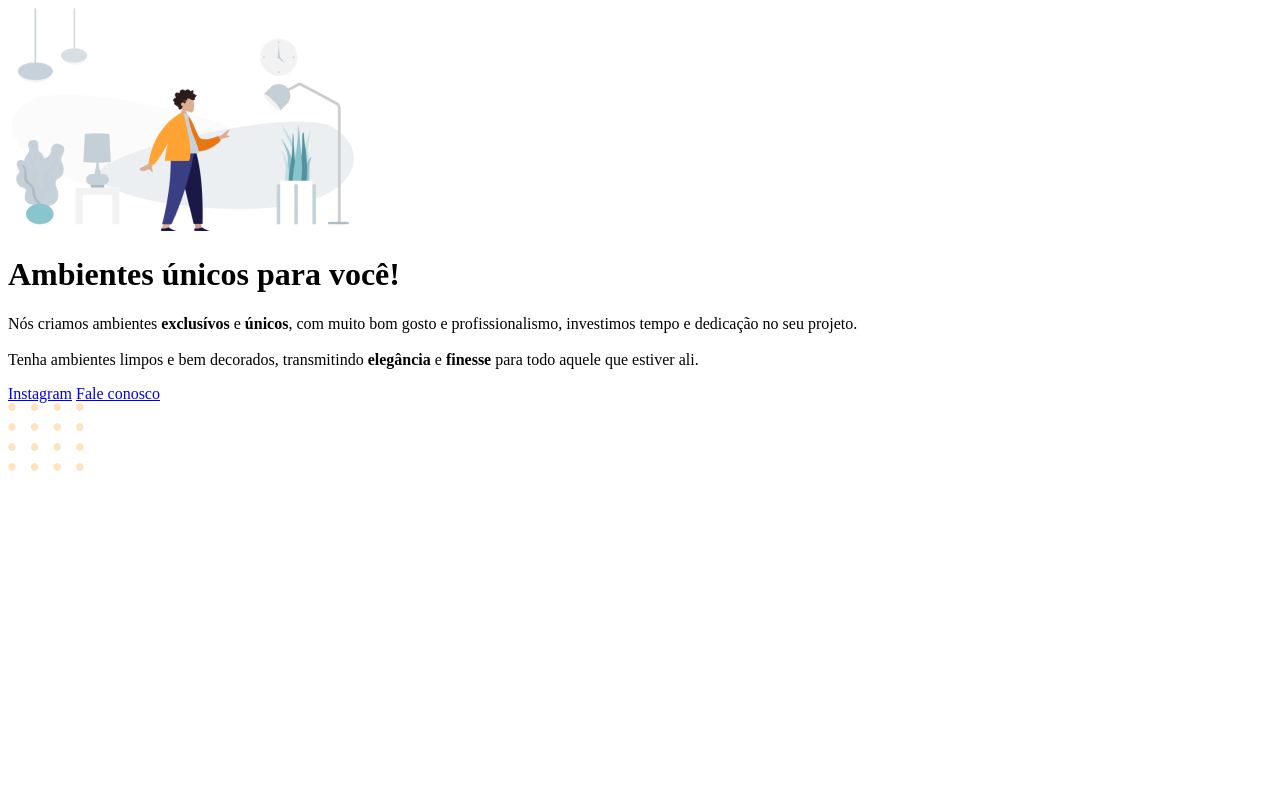
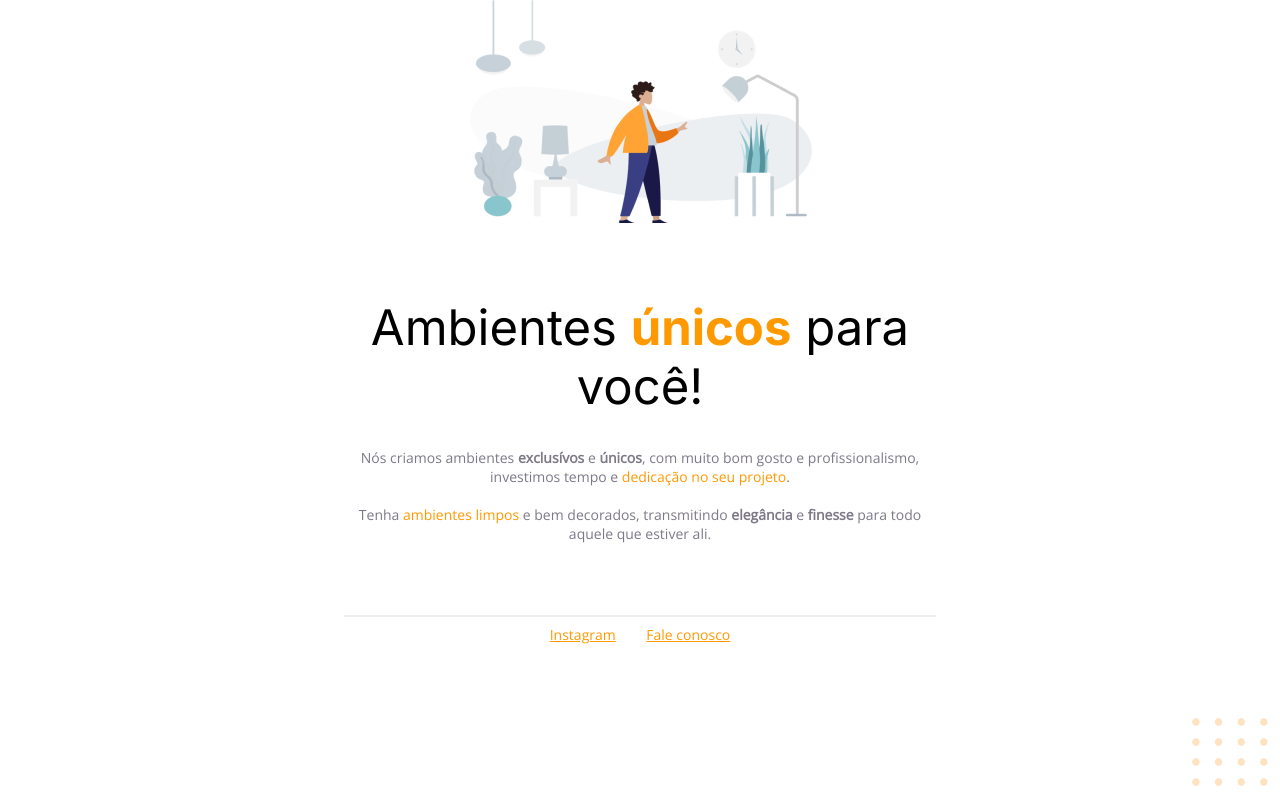
Before and after one commit to WalderWilliam/Some_Projects, a plain HTML site: page Ambientes únicos para você/index.html in a window 1280 px wide. Drawn offline with nearby package versions, Linux system fonts and the light colour scheme.

Commit message:
index and style updates

```diff
--- a/Ambientes únicos para você/index.html
+++ b/Ambientes únicos para você/index.html
@@ -1,6 +1,12 @@
 <!DOCTYPE html>
 <html lang="en">
   <head>
+    <link rel="preconnect" href="https://fonts.googleapis.com" />
+    <link rel="preconnect" href="https://fonts.gstatic.com" crossorigin />
+    <link
+      href="https://fonts.googleapis.com/css2?family=Inter:wght@400;700&family=Open+Sans&display=swap"
+      rel="stylesheet"
+    />
     <meta charset="UTF-8" />
     <meta name="viewport" content="width=device-width, initial-scale=1.0" />
     <title>Ambientes únicos</title>
@@ -12,7 +18,7 @@
     <div class="main">
       <img src="./images/guyinlivingroom.png" alt="guy in a living room" />
 
-      <h1>Ambientes únicos para você!</h1>
+      <h1>Ambientes <span>únicos</span> para você!</h1>
 
       <p>
         Nós criamos ambientes <strong>exclusívos</strong> e
@@ -27,9 +33,19 @@
     </div>
     <footer>
       <div class="line"></div>
-      <a href="http://" target="_blank">Instagram</a>
-      <a href="http://" target="_blank">Fale conosco</a>
+      <a href="https://www.instagram.com/walder_william/" target="_blank"
+        >Instagram</a
+      >
+      <a
+        href="https://www.linkedin.com/in/walder-william-4b700a235/"
+        target="_blank"
+        >Fale conosco</a
+      >
     </footer>
-    <img src="./images/balls_decoration.svg" alt="balls decoration" />
+    <div class="balls">
+      <a href="https://www.instagram.com/walder_william/">
+        <img src="./images/balls_decoration.svg" alt="balls decoration" />
+      </a>
+    </div>
   </body>
 </html>
--- a/Ambientes únicos para você/style.css
+++ b/Ambientes únicos para você/style.css
@@ -0,0 +1,62 @@
+* {
+  margin: 0;
+  padding: 0;
+  box-sizing: border-box;
+}
+
+:root {
+  font-size: 62.5%;
+}
+
+body .main,
+footer {
+  font-family: 'Open Sans', sans-serif;
+  text-align: center;
+  width: 59.2rem;
+  margin: auto;
+}
+
+h1 {
+  font-family: 'Inter', sans-serif;
+  font-size: 4.9rem;
+  font-weight: normal;
+  margin-top: 7.2rem;
+}
+
+h1 span {
+  color: #ff9900;
+  font-weight: bold;
+}
+
+p {
+  color: #7d7987;
+  font-size: 1.4rem;
+
+  margin-top: 3.2rem;
+  margin-bottom: 7.2rem;
+}
+
+p span {
+  color: #ff9900;
+}
+
+.line {
+  border: 1px solid #eceff2;
+  margin-bottom: 0.8rem;
+}
+
+footer a {
+  font-size: 1.4rem;
+  color: #ff9900;
+  text-decoration: underline;
+}
+
+footer a + a {
+  margin-left: 2.8rem;
+}
+
+.balls {
+  position: fixed;
+  right: 2px;
+  bottom: 2px;
+}
```
